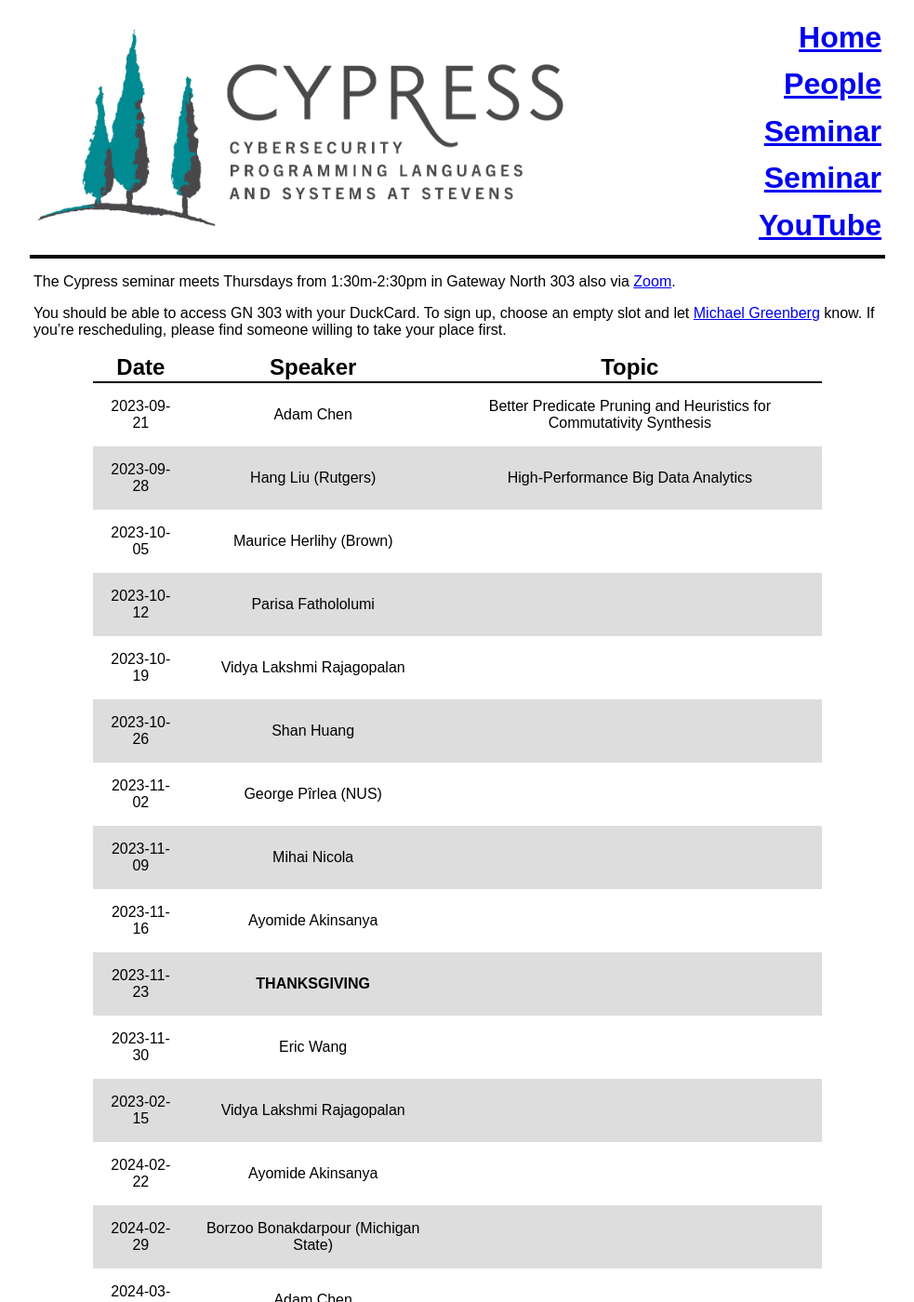
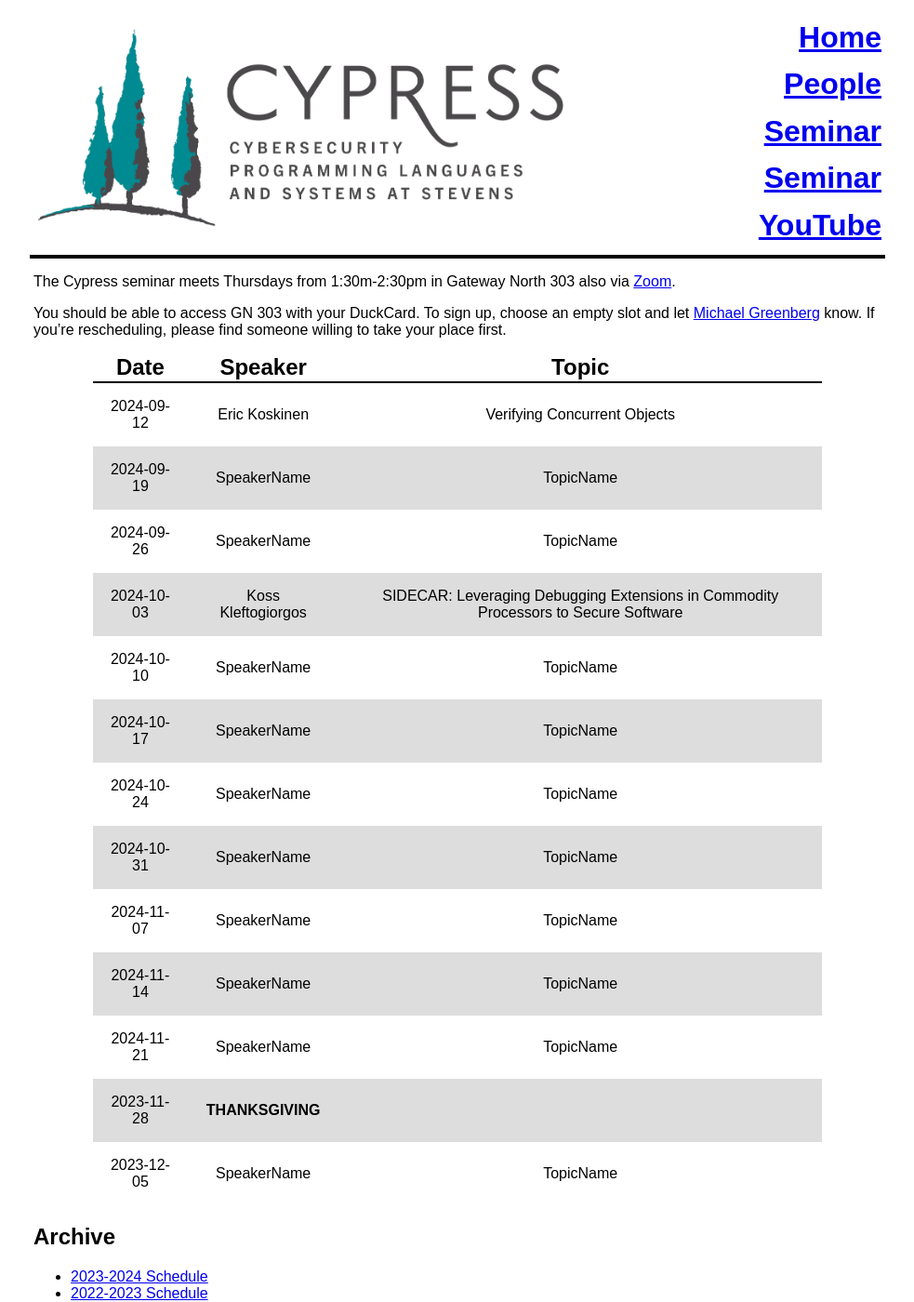
Before and after one commit to mgree/cypress, a Jekyll site: the page built from schedule.md, in a window 1280 px wide and 1400 px high. Shown: the whole window at 93% size, without its empty margins (148-1131 px from the left). Built offline with Jekyll 4.4.1, drawn with Linux system fonts in a browser that asks for light colours; some of the changed text lies outside the part shown.

Commit message:
Update schedule and fix old permalink. (#19)

```diff
--- a/schedule.md
+++ b/schedule.md
@@ -1,6 +1,6 @@
 ---
 layout: page
-title:  "Seminar"
+title: "Seminar"
 categories: seminar schedule
 permalink: /schedule/
 ---
@@ -14,23 +14,24 @@ choose an empty slot and let <a id="contact" href="mailto:{{
 site.email }}">{{ site.organizer }}</a> know. If you're rescheduling, please
 find someone willing to take your place first.
 
-| Date       | Speaker                               | Topic |
-| ---------- | ------------------------------------- | ------------------------------------------------- |
-| 2024-09-12 | Eric Koskinen | Verifying Concurrent Objects |
-| 2024-09-19 | SpeakerName | TopicName |
-| 2024-09-26 | SpeakerName | TopicName |
-| 2024-10-03 | SpeakerName | TopicName |
-| 2024-10-10 | SpeakerName | TopicName |
-| 2024-10-17 | SpeakerName | TopicName |
-| 2024-10-24 | SpeakerName | TopicName |
-| 2024-10-31 | SpeakerName | TopicName |
-| 2024-11-07 | SpeakerName | TopicName |
-| 2024-11-14 | SpeakerName | TopicName |
-| 2024-11-21 | SpeakerName | TopicName |
-| 2023-11-28 | **THANKSGIVING** | |
-| 2023-12-05 | SpeakerName | TopicName |
+| Date       | Speaker            | Topic                                                                               |
+| ---------- | ------------------ | ----------------------------------------------------------------------------------- |
+| 2024-09-12 | Eric Koskinen      | Verifying Concurrent Objects                                                        |
+| 2024-09-19 | SpeakerName        | TopicName                                                                           |
+| 2024-09-26 | SpeakerName        | TopicName                                                                           |
+| 2024-10-03 | Koss Kleftogiorgos | SIDECAR: Leveraging Debugging Extensions in Commodity Processors to Secure Software |
+| 2024-10-10 | SpeakerName        | TopicName                                                                           |
+| 2024-10-17 | SpeakerName        | TopicName                                                                           |
+| 2024-10-24 | SpeakerName        | TopicName                                                                           |
+| 2024-10-31 | SpeakerName        | TopicName                                                                           |
+| 2024-11-07 | SpeakerName        | TopicName                                                                           |
+| 2024-11-14 | SpeakerName        | TopicName                                                                           |
+| 2024-11-21 | SpeakerName        | TopicName                                                                           |
+| 2023-11-28 | **THANKSGIVING**   |                                                                                     |
+| 2023-12-05 | SpeakerName        | TopicName                                                                           |
 
 ## Archive
+
 - [2023-2024 Schedule](schedule_2324)
 - [2022-2023 Schedule](schedule_2223)
 - [2021-2022 Schedule](schedule_2122)
--- a/schedule_2324.md
+++ b/schedule_2324.md
@@ -2,7 +2,7 @@
 layout: page
 title:  "Seminar"
 categories: seminar schedule
-permalink: /schedule/
+permalink: /schedule/2023_2024
 ---
 
 <link rel="stylesheet" href="{{ "/assets/schedule.css" | relative_url }}">
```
